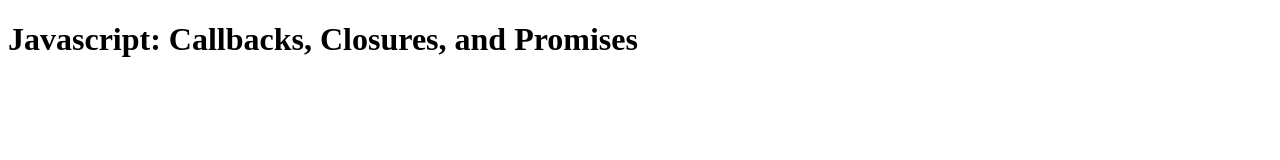
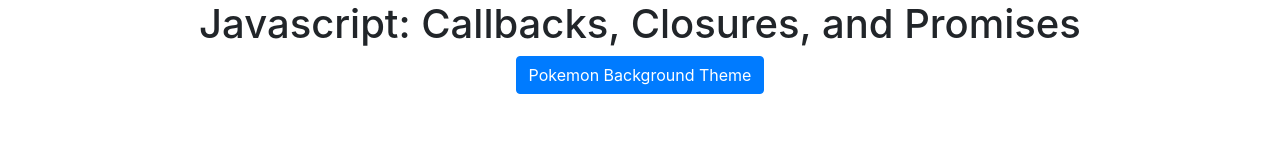
Before and after one commit to raj89er/w7_d4_hw, a plain HTML site: page index.html in a window 1280 px wide. Drawn offline with nearby package versions, Linux system fonts and the light colour scheme.

Commit message:
fixed html for background theme

```diff
--- a/index.html
+++ b/index.html
@@ -6,9 +6,21 @@
     <title>w7_d4_hw</title>
     <!-- <script src="./hw_q1.js"></script> -->
     <!-- <script src="./hw_q2.js"></script> -->
+    <!-- bootstrap link -->
+    <link href="https://stackpath.bootstrapcdn.com/bootstrap/4.5.2/css/bootstrap.min.css" rel="stylesheet">
+
 </head>
 <body>
-    <h1>Javascript: Callbacks, Closures, and Promises</h1>
+    <div class="container">
+        <h1 class="text-center">Javascript: Callbacks, Closures, and Promises</h1>
+
+        <div class="row justify-content-center">
+            <button id="backgroundChanger" class="btn btn-primary">Pokemon Background Theme</button>
+        </div>
+        <div id="hailDisplay" class="row justify-content-center mt-3"></div>
+    </div>
+
     <script src="./hw_q3.js"></script>
+
 </body>
 </html>
```
